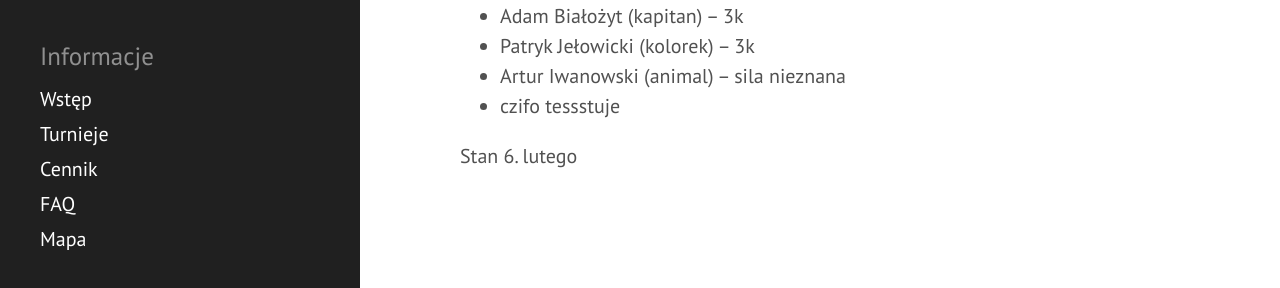
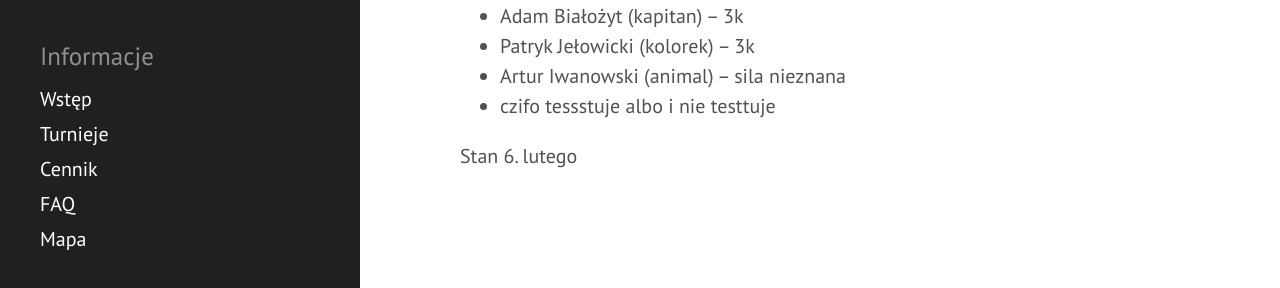
Before and after one commit to tasuki/lsg, a Jekyll site: the page built from zarejestrowani.md, in a window 1280 px wide. Shown: the part 297-585 px from the top of the page. Built offline with Jekyll 4.4.1, drawn with Linux system fonts in a browser that asks for light colours.

Commit message:
Update zarejestrowani.md

```diff
--- a/zarejestrowani.md
+++ b/zarejestrowani.md
@@ -13,7 +13,7 @@ Zarejestrowani uczestnicy (mniej więcej wg siły; jest ich **4**):
 - Adam Białożyt (kapitan) -- 3k
 - Patryk Jełowicki (kolorek) -- 3k
 - Artur Iwanowski (animal) -- sila nieznana
-- czifo tessstuje
+- czifo tessstuje albo  i nie testtuje
 
 
 Stan 6. lutego
```
